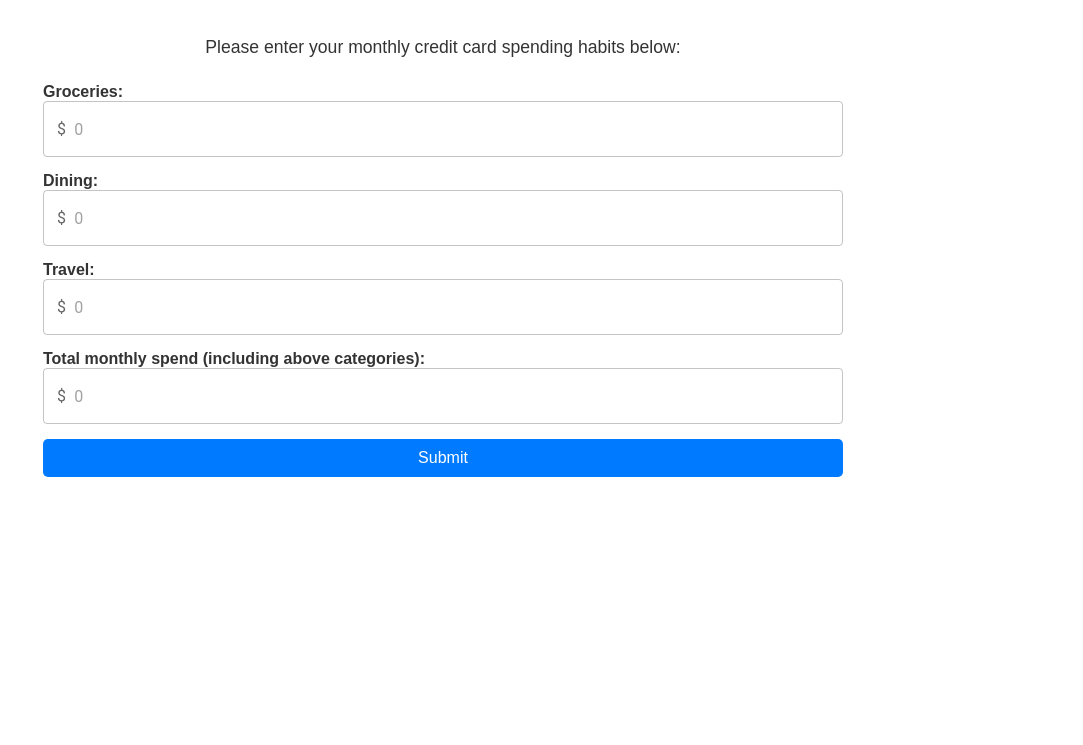
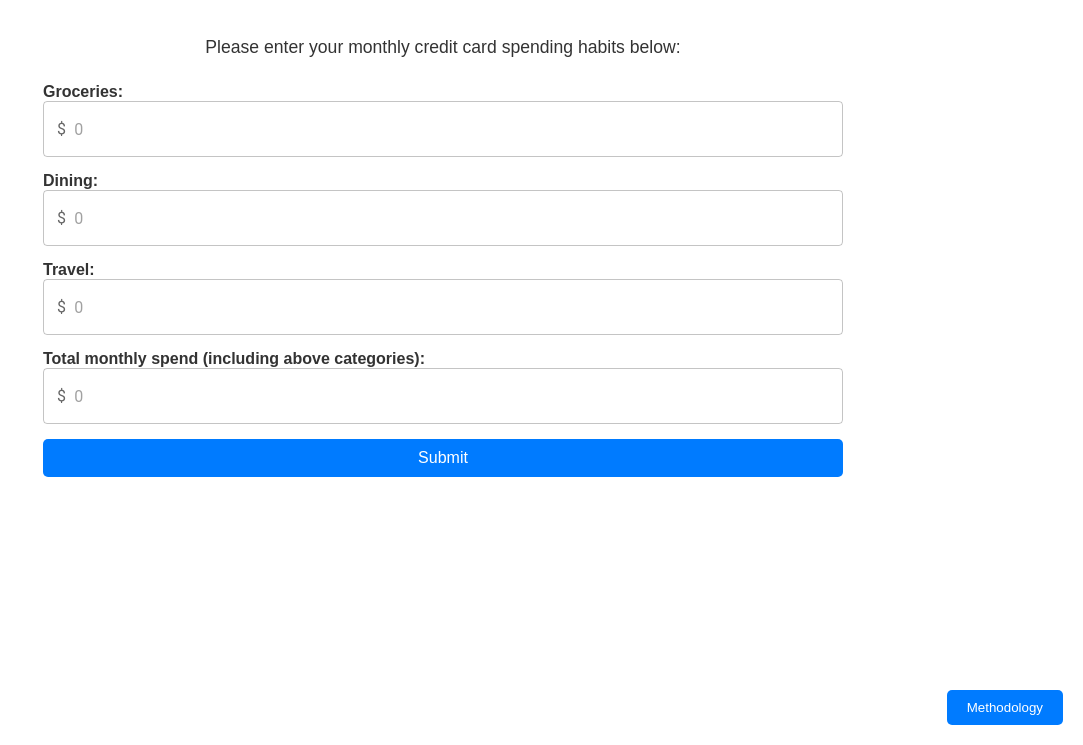
Before and after one commit to slimecastle/slimecastle.github.io, a Gatsby site: page / in a window 1280 px wide. Shown: the part 55-800 px from the top of the page, without its empty margins (197-1280 px from the left). Built offline with nearby package versions, Linux system fonts and the light colour scheme; Gatsby itself is replaced by a stand-in of ours.

Commit message:
methodology

```diff
--- a/src/components/CreditCardForm.tsx
+++ b/src/components/CreditCardForm.tsx
@@ -19,7 +19,10 @@ import {
     CardLink,
     StyledCardContainer,
     FadeInContainer,
-    TopMessage
+    TopMessage,
+    MethodologyButton,
+    MethodologyContainer,
+    MethodologyTextBox
 } from './CreditCardFormStyles';
 import { InputAdornment } from '@mui/material';
 
@@ -170,6 +173,7 @@ const CreditCardForm: React.FC = () => {
     const [recommendations, setRecommendations] = useState<{ card: CreditCard, rewards1Year: number, rewards3Years: number }[]>([]);
     const [showSpendingHabits, setShowSpendingHabits] = useState(true);
     const [fadeIn, setFadeIn] = useState(false);
+    const [showMethodology, setShowMethodology] = useState(false);
 
     const handleSubmit = (event: React.FormEvent) => {
         event.preventDefault();
@@ -194,6 +198,10 @@ const CreditCardForm: React.FC = () => {
             ...spendingHabits,
             [name]: Number(value.replace(/[^0-9.-]+/g,""))
         });
+    };
+
+    const toggleMethodology = () => {
+        setShowMethodology(!showMethodology);
     };
 
     useEffect(() => {
@@ -290,6 +298,20 @@ const CreditCardForm: React.FC = () => {
                     <BackButton onClick={handleBack}>Back</BackButton>
                 </FadeInContainer>
             )}
+
+            {/* Methodology Section */}
+            <MethodologyButton onClick={toggleMethodology}>
+                Methodology
+            </MethodologyButton>
+            {showMethodology && (
+                <MethodologyContainer>
+                    <MethodologyTextBox>
+                        <p>This calculator evaluates your monthly credit card spending habits and recommends the card that will maximize your cash back rewards. It does this by applying the cash back percentages offered by leading credit cards to your monthly spending in different categories (such as groceries, dining, and travel.)<br></br><br></br>
+
+                        For example, if you spend heavily on groceries, a card offering 6% cash back in that category will provide the highest rewards. The calculator accounts for sign-up bonus offers and yearly fees to give you a comprehensive estimate of the total cash back you can earn over 1 or 3 years.</p>
+                    </MethodologyTextBox>
+                </MethodologyContainer>
+            )}
         </Container>
     );
 };
--- a/src/components/CreditCardFormStyles.ts
+++ b/src/components/CreditCardFormStyles.ts
@@ -191,3 +191,33 @@ export const TopMessage = styled.div`
     max-width: 600px; /* Set maximum width */
     margin: 0 auto;
 `;
+
+export const MethodologyButton = styled.button`
+    position: fixed;
+    bottom: 20px;
+    right: 20px;
+    background-color: #007bff;
+    color: white;
+    border: none;
+    padding: 10px 20px;
+    cursor: pointer;
+    border-radius: 5px;
+`;
+
+export const MethodologyContainer = styled.div`
+    position: fixed;
+    bottom: 80px;
+    right: 20px;
+    background-color: white;
+    padding: 20px;
+    box-shadow: 0 4px 8px rgba(0, 0, 0, 0.2);
+    border-radius: 10px;
+    max-width: 300px;
+    z-index: 10;
+`;
+
+export const MethodologyTextBox = styled.div`
+    font-size: 14px;
+    line-height: 1.5;
+    color: #333;
+`;
```
